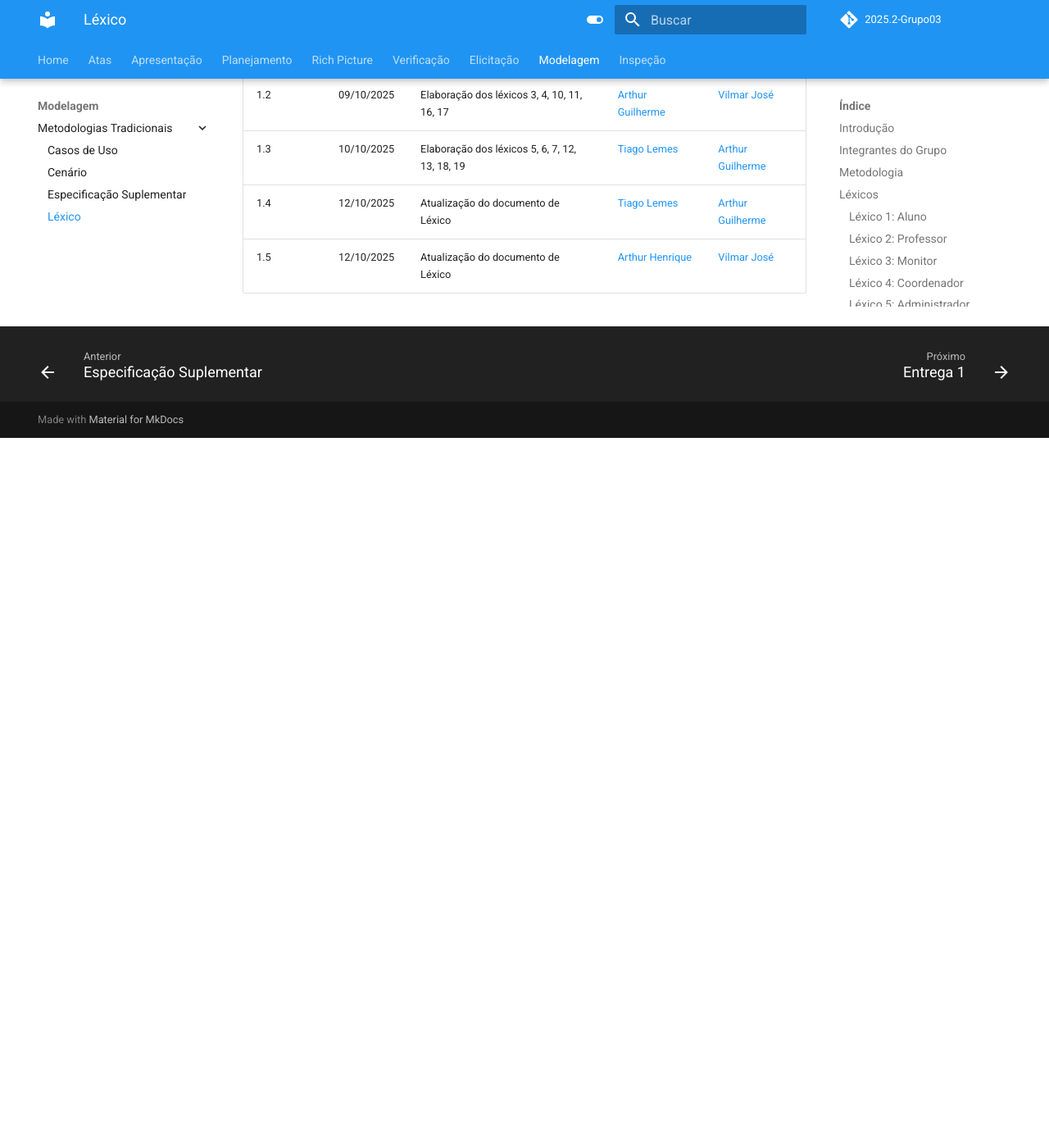
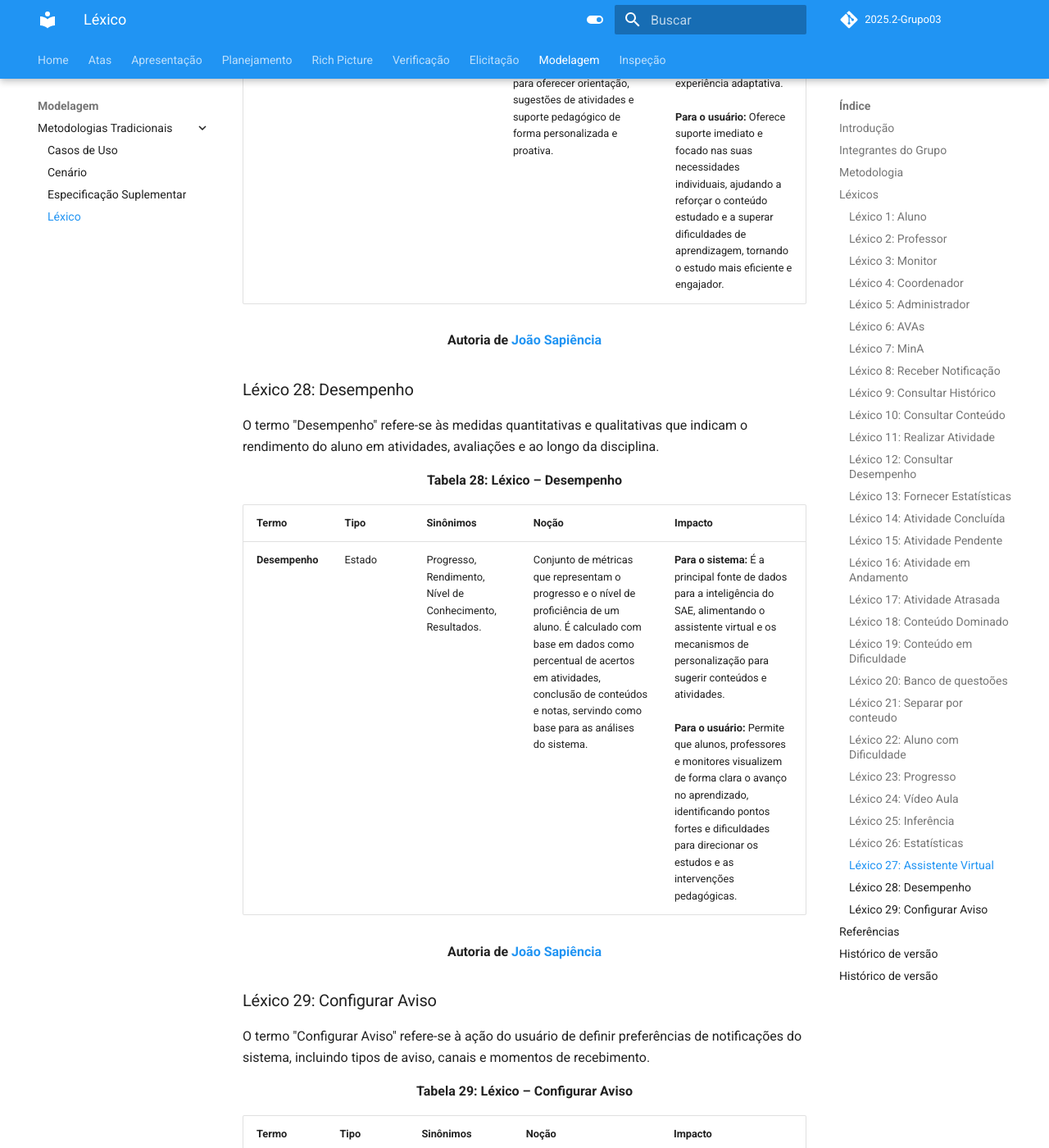
Before and after one commit to Requisitos-de-Software/2025.2-Grupo03, an MkDocs documentation site: the page built from docs/Modelagem/lexico.md, in a window 1280 px wide and 1400 px high, scrolled down 15914 px. Shown: the whole window at 82% size. Built offline with MkDocs 1.6.1 and Material for MkDocs 9.7.7, drawn with Linux system fonts in a browser that asks for light colours; comment, search, counter and statistics services are not loaded; before the commit the page ends 16448 px from its top, so only the background shows below that; some of the changed text lies outside the part shown.

Commit message:
Update lexico.md

```diff
--- a/docs/Modelagem/lexico.md
+++ b/docs/Modelagem/lexico.md
@@ -355,9 +355,46 @@ O termo "Estatísticas" define o conjunto de dados analíticos e métricas apres
 
 <div align="center"><strong>Autoria de <a href="https://github.com/arthurhvieira1">Arthur Henrique</a></strong></div>
 
+### Léxico 27: Assistente Virtual
+
+Esta tabela descreve o termo "Assistente Virtual" no contexto do SAE, apresentando seu tipo, sinônimos, noção e o impacto esperado para o sistema e para os usuários.
+
+<div align="center"><strong>Tabela 27: Léxico – Assistente Virtual</strong></div>
+
+| Termo | Tipo | Sinônimos | Noção | Impacto |
+| :--- | :--- | :--- | :--- | :--- |
+| **Assistente Virtual** | Objeto | ITA, Tutor Inteligente, Chatbot de Apoio, Guia Virtual. | Componente de software inteligente do SAE, personificado como "ITA", que interage com os usuários. Sua função é analisar dados de desempenho e comportamento do aluno para oferecer orientação, sugestões de atividades e suporte pedagógico de forma personalizada e proativa. | **Para o sistema:** É o principal motor da personalização da aprendizagem, conectando diferentes módulos (como o Banco de Questões) para entregar uma experiência adaptativa.<br><br>**Para o usuário:** Oferece suporte imediato e focado nas suas necessidades individuais, ajudando a reforçar o conteúdo estudado e a superar dificuldades de aprendizagem, tornando o estudo mais eficiente e engajador. |
+
+<div align="center"><strong>Autoria de <a href="https://github.com/JoaoSapiencia">João Sapiência</a></strong></div>
+
+### Léxico 28: Desempenho
+
+O termo "Desempenho" refere-se às medidas quantitativas e qualitativas que indicam o rendimento do aluno em atividades, avaliações e ao longo da disciplina.
+
+<div align="center"><strong>Tabela 28: Léxico – Desempenho</strong></div>
+
+| Termo | Tipo | Sinônimos | Noção | Impacto |
+| :--- | :--- | :--- | :--- | :--- |
+| **Desempenho** | Estado | Progresso, Rendimento, Nível de Conhecimento, Resultados. | Conjunto de métricas que representam o progresso e o nível de proficiência de um aluno. É calculado com base em dados como percentual de acertos em atividades, conclusão de conteúdos e notas, servindo como base para as análises do sistema. | **Para o sistema:** É a principal fonte de dados para a inteligência do SAE, alimentando o assistente virtual e os mecanismos de personalização para sugerir conteúdos e atividades.<br><br>**Para o usuário:** Permite que alunos, professores e monitores visualizem de forma clara o avanço no aprendizado, identificando pontos fortes e dificuldades para direcionar os estudos e as intervenções pedagógicas. |
+
+<div align="center"><strong>Autoria de <a href="https://github.com/JoaoSapiencia">João Sapiência</a></strong></div>
+
+### Léxico 29: Configurar Aviso
+
+O termo "Configurar Aviso" refere-se à ação do usuário de definir preferências de notificações do sistema, incluindo tipos de aviso, canais e momentos de recebimento.
+
+<div align="center"><strong>Tabela 29: Léxico – Configurar Aviso</strong></div>
+
+| Termo | Tipo | Sinônimos | Noção | Impacto |
+| :--- | :--- | :--- | :--- | :--- |
+| **Configurar Aviso** | Verbo | Personalizar Notificação, Ajustar Alerta, Definir Preferências de Notificação, Gerenciar Lembretes. | Ação realizada pelo usuário para personalizar as notificações do sistema. Isso inclui a escolha do canal de comunicação (ex: e-mail, push) e a definição da frequência ou do tempo para receber alertas sobre eventos, como prazos de atividades ou lembretes de revisão. | **Para o sistema:** Permite que o sistema se adapte às preferências do usuário, aumentando a eficácia da comunicação e a probabilidade de o usuário interagir com os alertas.<br><br>**Para o usuário:** Concede ao usuário controle total sobre como e quando é contatado pelo sistema, melhorando a experiência de uso, evitando notificações indesejadas e garantindo que os avisos importantes sejam recebidos da maneira mais conveniente. |
+
+<div align="center"><strong>Autoria de <a href="https://github.com/JoaoSapiencia">João Sapiência</a></strong></div>
 
 ## Referências
 SERRANO, Milene; SERRANO, Maurício. Requisitos - Aula 10. Disponível em: [Requisitos_Aula 10](../arquivos/Cenarios_Aula10.pdf). Acesso em: 10 outubro 2025.
+
+## Histórico de versão
 
 ## Histórico de versão
 
@@ -369,3 +406,5 @@ SERRANO, Milene; SERRANO, Maurício. Requisitos - Aula 10. Disponível em: [Requ
 | 1.3    | 10/10/2025 | Elaboração dos léxicos 5, 6, 7, 12, 13, 18, 19 | [Tiago Lemes](https://github.com/TiagoTeixeira-2005) |  [Arthur Guilherme](https://github.com/ArthurGuilher62) |
 | 1.4    | 12/10/2025 | Atualização do documento de Léxico | [Tiago Lemes](https://github.com/TiagoTeixeira-2005) |  [Arthur Guilherme](https://github.com/ArthurGuilher62) |
 | 1.5    | 12/10/2025 | Atualização do documento de Léxico | [Arthur Henrique](https://github.com/arthurhvieira1) |  [Vilmar José](https://github.com/VilmarFagundes) |
+| 1.6    | 12/10/2025 | Elaboração dos léxicos 20, 21 e 22 | [Felipe Guimaraes](https://github.com/felipegf1) | [Tiago Lemes](https://github.com/TiagoTeixeira-2005) |
+| 1.7    | 12/10/2025 | Elaboração dos léxicos 27, 28 e 29 | [João Sapiência](https://github.com/JoaoSapiencia) | [Tiago Lemes](https://github.com/TiagoTeixeira-2005) |
```
